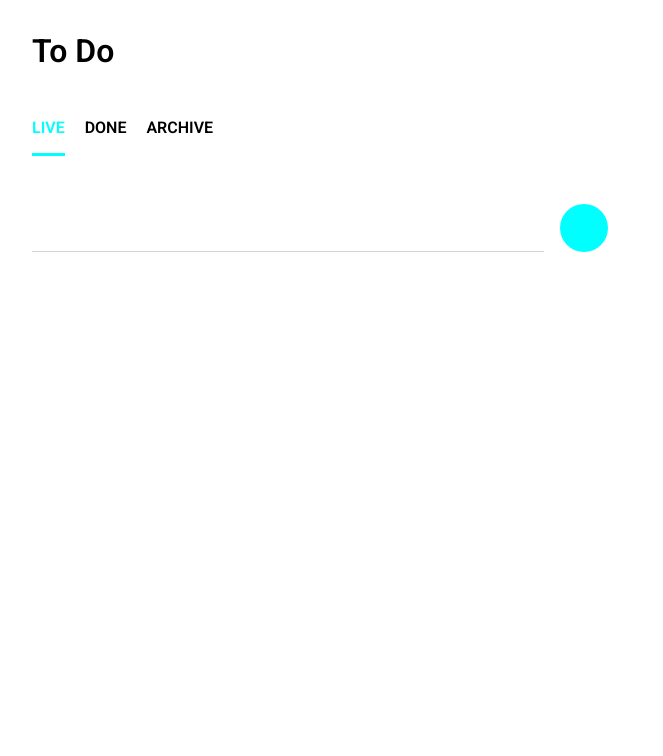
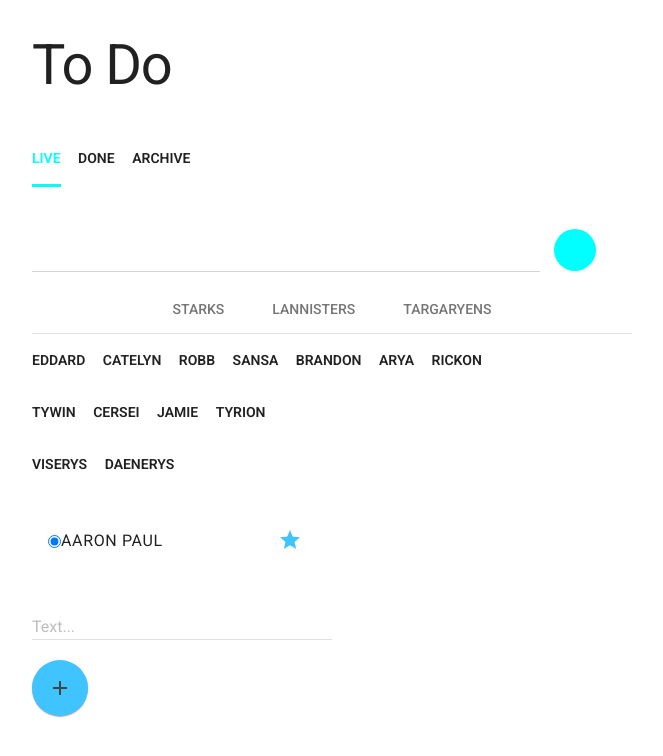
Before and after one commit to jameschancetech/to-do-list-app-php, a website built with Parcel: page index.html in a window 1280 px wide. Shown: the whole page, without its empty margins (308-971 px from the left). Built offline with nearby package versions, Linux system fonts and the light colour scheme; files whose address does not match are found by name.

Commit message:
Material design added. Basic functionality done

```diff
--- a/index.css
+++ b/index.css
@@ -1,5 +1,4 @@
 @import url('https://fonts.googleapis.com/css2?family=Roboto:wght@400;500;600&display=swap');
-
 * {
   font-family: 'Roboto', sans-serif;
   margin: 0;
--- a/index.html
+++ b/index.html
@@ -4,11 +4,15 @@
 <head>
   <meta charset="UTF-8">
   <meta name="viewport" content="width=device-width, initial-scale=1.0">
+  <link rel="stylesheet" href="https://code.getmdl.io/1.3.0/material.grey-light_blue.min.css" />
+  <script src="/node_modules/material-design-lite/material.min.js"></script>
+  <link rel="stylesheet" href="https://fonts.googleapis.com/icon?family=Material+Icons">
   <title>To Do App | James Chance</title>
 </head>
 
 <body>
   <div class="wrapper">
+
     <h1>To Do</h1>
     <ul>
       <li class="active">Live</li>
@@ -22,8 +26,91 @@
       <button class="addToList"></button>
     </div>
 
+
+
+
+
+
+    <div class="mdl-tabs mdl-js-tabs mdl-js-ripple-effect">
+      <div class="mdl-tabs__tab-bar">
+        <a href="#starks-panel" class="mdl-tabs__tab is-active">Starks</a>
+        <a href="#lannisters-panel" class="mdl-tabs__tab">Lannisters</a>
+        <a href="#targaryens-panel" class="mdl-tabs__tab">Targaryens</a>
+      </div>
+
+      <div class="mdl-tabs__panel is-active" id="starks-panel">
+        <ul>
+          <li>Eddard</li>
+          <li>Catelyn</li>
+          <li>Robb</li>
+          <li>Sansa</li>
+          <li>Brandon</li>
+          <li>Arya</li>
+          <li>Rickon</li>
+        </ul>
+      </div>
+      <div class="mdl-tabs__panel" id="lannisters-panel">
+        <ul>
+          <li>Tywin</li>
+          <li>Cersei</li>
+          <li>Jamie</li>
+          <li>Tyrion</li>
+        </ul>
+      </div>
+      <div class="mdl-tabs__panel" id="targaryens-panel">
+        <ul>
+          <li>Viserys</li>
+          <li>Daenerys</li>
+        </ul>
+      </div>
+    </div>
+
+
+
+
+
+    <!-- List with avatar and controls -->
+    <style>
+      .demo-list-control {
+        width: 300px;
+      }
+
+      .demo-list-radio {
+        display: inline;
+      }
+    </style>
+
+    <ul class="demo-list-control mdl-list">
+
+      <li class="mdl-list__item">
+        <input type="radio" id="list-option-1" class="mdl-radio__button" name="options" value="1" checked />
+        <span class="mdl-list__item-primary-content">
+
+          Aaron Paul
+        </span>
+        <span class="mdl-list__item-secondary-content">
+          <a class="mdl-list__item-secondary-action" href="#"><i class="material-icons">star</i></a>
+        </span>
+
+      </li>
+    </ul>
+
+
+
+
+
+    <form action="#">
+      <div class="mdl-textfield mdl-js-textfield mdl-textfield--floating-label">
+        <input class="mdl-textfield__input" type="text" id="sample3">
+        <label class="mdl-textfield__label" for="sample3">Text...</label>
+      </div>
+    </form>
+
+    <button class="mdl-button mdl-js-button mdl-button--fab mdl-js-ripple-effect mdl-button--colored">
+      <i class="material-icons">add</i>
+    </button>
+
   </div>
-
   <script src="./index.js"></script>
 </body>
 
--- a/index.js
+++ b/index.js
@@ -5,12 +5,12 @@ const noteContents = document.querySelector(`#note`);
 const noteArea = document.querySelector(`.notes-area`);
 
 function runDeleteButton() {
-  console.log(this);
-
-  // const deleteButton = document.querySelectorAll(`.delete`);
-  // deleteButton.addEventListener(`click`, e => {
-  //   e.srcElement.parentElement.remove();
-  // });
+  const deleteButton = document.querySelectorAll(`.delete`);
+  deleteButton.forEach(delbut => {
+    delbut.addEventListener(`click`, e => {
+      delbut.parentElement.remove();
+    });
+  });
 }
 
 function addToContainer(e) {
--- a/package.json
+++ b/package.json
@@ -23,5 +23,7 @@
     "@fortawesome/fontawesome-free": "^5.13.1",
     "parcel-bundler": "^1.12.4"
   },
-  "dependencies": {}
+  "dependencies": {
+    "material-design-lite": "^1.3.0"
+  }
 }
```
Also changed, not shown: dist/index.html, dist/index.js (added), 12 other files.
